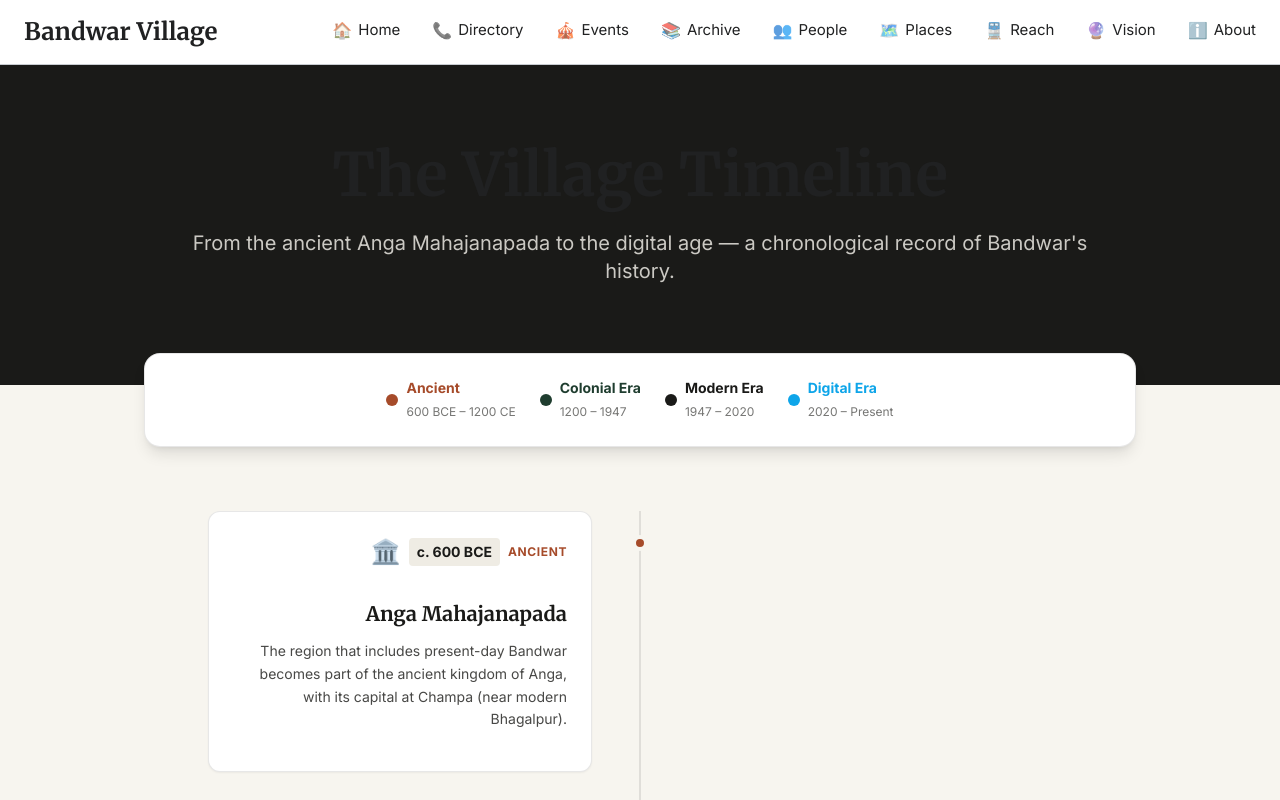
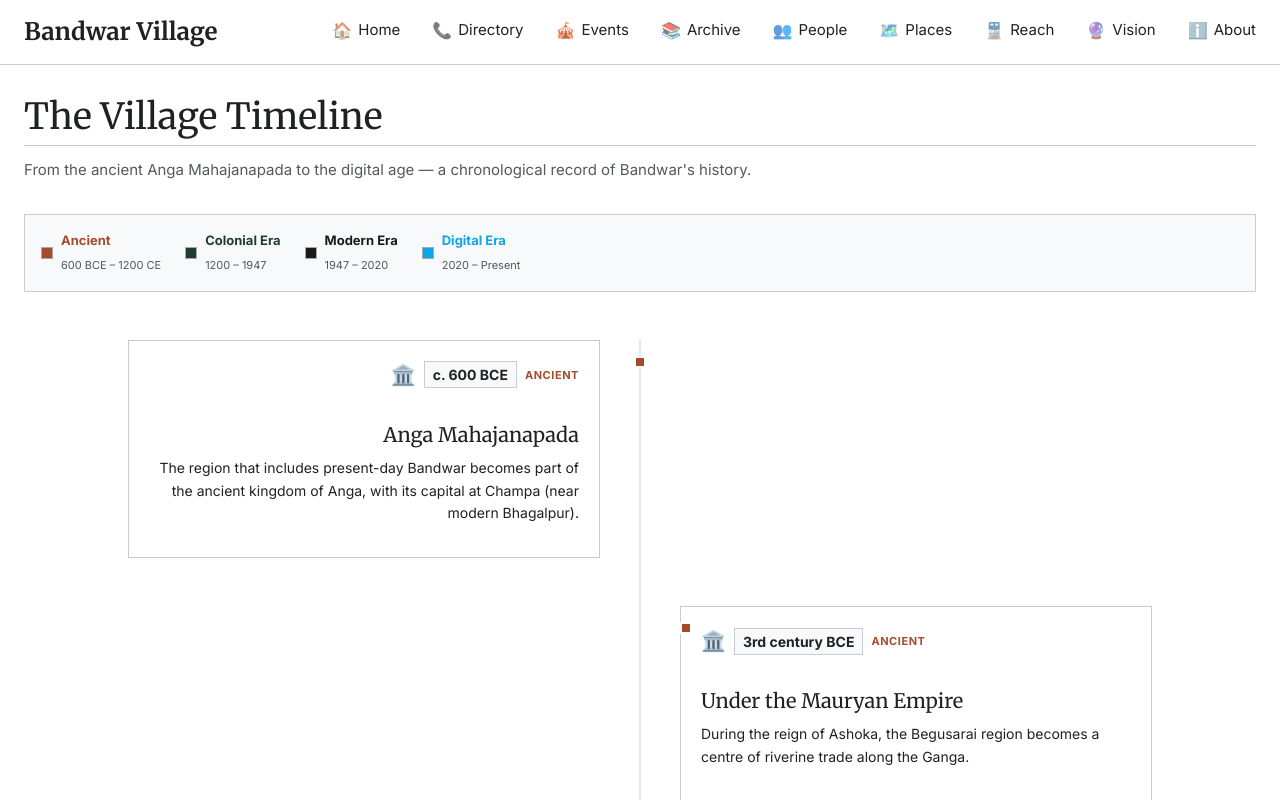
Before and after one commit to ravirajhere/Bandwar, a Next.js app: page /time in a window 1280 px wide. Shown: the top 800 px of the page. Built offline with nearby package versions, Linux system fonts and the light colour scheme.

Commit message:
Update page.tsx

```diff
--- a/src/app/time/page.tsx
+++ b/src/app/time/page.tsx
@@ -2,59 +2,58 @@ import { getMediaData } from "@/lib/data";
 import Link from "next/link";
 
 export const metadata = {
-  title: "Timeline | Bandwar Archive",
+  title: "Timeline | Bandwar Portal",
   description: "A chronological history of Bandwar village from 600 BCE to the present day.",
 };
 
 export default function TimelinePage() {
   const media = getMediaData();
 
-  // Timeline ko sortKey ke hisaab se sort kar rahe hain
+  // Sort timeline by sortKey
   const sortedTimeline = [...media.timeline].sort((a, b) => a.sortKey - b.sortKey);
 
-  // Era ke hisaab se color dhoondhne ka function
+  // Function to get era color
   const getEraColor = (eraId: string) => {
     const era = media.eras.find((e) => e.id === eraId);
-    return era ? era.color : "#1a1a18";
+    return era ? era.color : "#202122";
   };
 
   return (
-    <div className="bg-[#f7f5ef] min-h-screen pb-20">
-      {/* Hero Section */}
-      <section className="bg-[#1a1a18] text-[#f7f5ef] py-20 px-4">
-        <div className="max-w-4xl mx-auto text-center">
-          <h1 className="font-serif text-4xl md:text-6xl font-bold mb-6">
+    <div className="bg-wiki-bg min-h-screen py-8">
+      <div className="max-w-[1400px] mx-auto px-4 md:px-6">
+
+        {/* Page Header (Wikipedia Style) */}
+        <div className="mb-8">
+          <h1 className="font-serif text-3xl md:text-4xl text-wiki-text mb-2">
             The Village Timeline
           </h1>
-          <p className="text-lg md:text-xl text-[#f7f5ef]/80 leading-relaxed">
+          <div className="w-full border-b border-wiki-border-light mb-3"></div>
+          <p className="text-[15px] text-wiki-text-muted leading-relaxed max-w-3xl">
             From the ancient Anga Mahajanapada to the digital age — a chronological record of Bandwar's history.
           </p>
         </div>
-      </section>
 
-      {/* Era Legend */}
-      <div className="max-w-5xl mx-auto px-4 -mt-8 relative z-10">
-        <div className="bg-white rounded-2xl shadow-lg border border-[#1a1a18]/10 p-6 flex flex-wrap justify-center gap-6">
+        {/* Era Legend (Wikipedia Infobox Style) */}
+        <div className="border border-wiki-border-light bg-wiki-bg-alt p-4 mb-12 flex flex-wrap gap-6">
           {media.eras.map((era) => (
             <div key={era.id} className="flex items-center gap-2">
-              <span className="w-3 h-3 rounded-full" style={{ backgroundColor: era.color }}></span>
+              <span className="w-3 h-3 border border-wiki-border" style={{ backgroundColor: era.color }}></span>
               <div>
-                <span className="font-bold text-sm block" style={{ color: era.color }}>{era.title}</span>
-                <span className="text-xs text-[#1a1a18]/60">{era.subtitle}</span>
+                <span className="font-bold text-[13px] block" style={{ color: era.color }}>{era.title}</span>
+                <span className="text-[11px] text-wiki-text-muted">{era.subtitle}</span>
               </div>
             </div>
           ))}
         </div>
-      </div>
 
         {/* Timeline Container */}
-      <div className="max-w-4xl mx-auto px-4 mt-16 relative">
+        <div className="max-w-5xl mx-auto relative pb-10">
 
           {/* Desktop Center Line */}
-        <div className="hidden md:block absolute left-1/2 top-0 bottom-0 w-0.5 bg-[#1a1a18]/10 -translate-x-1/2"></div>
+          <div className="hidden md:block absolute left-1/2 top-0 bottom-0 w-px bg-wiki-border-light -translate-x-1/2"></div>
 
           {/* Mobile Left Line */}
-        <div className="md:hidden absolute left-[22px] top-0 bottom-0 w-0.5 bg-[#1a1a18]/10"></div>
+          <div className="md:hidden absolute left-[11px] top-0 bottom-0 w-px bg-wiki-border-light"></div>
 
           {sortedTimeline.map((event, index) => {
             const eraColor = getEraColor(event.era);
@@ -63,39 +62,43 @@ export default function TimelinePage() {
             return (
               <div
                 key={event.id}
-              className={`relative mb-8 md:mb-12 w-full md:w-1/2 ${isEven ? "md:pr-12 md:ml-0" : "md:pl-12 md:ml-auto"} pl-14 md:pl-0`}
+                className={`relative mb-8 md:mb-12 w-full md:w-1/2 ${isEven ? "md:pr-10 md:ml-0" : "md:pl-10 md:ml-auto"} pl-8 md:pl-0`}
               >
 
-              {/* Timeline Dot */}
+                {/* Timeline Marker (Square for Wiki Look) */}
                 <div
-                className={`absolute top-6 w-4 h-4 rounded-full border-4 border-[#f7f5ef] z-10 left-[15px] md:left-auto
-                  ${isEven ? "md:right-0 md:translate-x-1/2" : "md:left-0 md:-translate-x-1/2"}`}
+                  className={`absolute top-4 w-3 h-3 border-2 border-wiki-bg z-10 left-[6px] md:left-auto
+                    ${isEven ? "md:right-[-6px]" : "md:left-[-6px]"}`}
                   style={{ backgroundColor: eraColor }}
                 ></div>
 
-              {/* Content Card */}
-              <div className={`bg-white p-6 rounded-xl border border-[#1a1a18]/10 shadow-sm hover:shadow-md transition-shadow ${isEven ? "md:text-right" : "md:text-left"}`}>
+                {/* Content Card (Sharp Borders, No Shadows) */}
+                <div
+                  className={`bg-wiki-bg border border-wiki-border-light p-4 sm:p-5 hover:border-wiki-border transition-colors ${
+                    isEven ? "md:text-right" : "md:text-left"
+                  }`}
+                >
                   <div className={`flex items-center gap-2 mb-2 ${isEven ? "md:justify-end" : "md:justify-start"}`}>
-                  <span className="text-2xl">{event.icon}</span>
-                  <span className="text-sm font-bold px-2 py-1 rounded bg-[#efece4] text-[#1a1a18]">
+                    {event.icon && <span className="text-xl" aria-hidden="true">{event.icon}</span>}
+                    <span className="text-[14px] font-bold px-2 py-0.5 border border-wiki-border-light bg-wiki-bg-alt text-wiki-text">
                       {event.year}
                     </span>
-                  <span className="text-xs uppercase tracking-wider font-bold" style={{ color: eraColor }}>
+                    <span className="text-[11px] uppercase tracking-wider font-bold" style={{ color: eraColor }}>
                       {event.era}
                     </span>
                   </div>
 
-                <h3 className="font-serif text-xl font-bold text-[#1a1a18] mb-3">
+                  <h3 className="font-serif text-xl text-wiki-text mb-2">
                     {event.title}
                   </h3>
-                <p className="text-[#1a1a18]/80 text-sm leading-relaxed mb-4">
+                  <p className="text-[14px] text-wiki-text leading-relaxed mb-3">
                     {event.description}
                   </p>
 
                   {event.article && (
                     <Link
                       href={`/article/${event.article}`}
-                    className="text-[#a64b2a] text-sm font-bold hover:underline"
+                      className="text-wiki-link text-[13px] font-bold hover:underline"
                     >
                       Read full article →
                     </Link>
@@ -106,5 +109,6 @@ export default function TimelinePage() {
           })}
         </div>
       </div>
+    </div>
   );
 }
```
Lines whose indentation alone changed are shown as unchanged.
